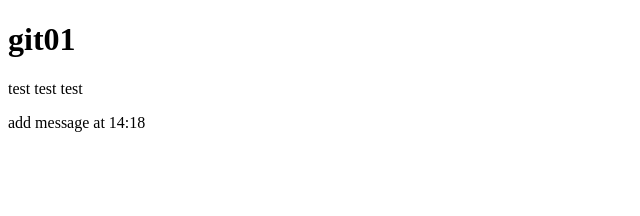
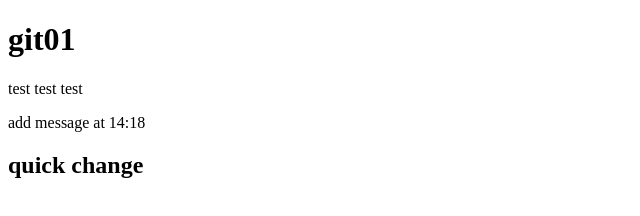
Before and after one commit to shinichiparis/git.project.01, a plain HTML site: page index.html in a window 1280 px wide. Shown: the whole page, without its empty margins (0-640 px from the left). Drawn offline with Linux system fonts and the light colour scheme.

Commit message:
quick change at 14:23

```diff
--- a/index.html
+++ b/index.html
@@ -8,5 +8,6 @@
     <h1>git01</h1>
     <p>test test test </p>
     <p>add message at 14:18</p>
+    <h2>quick change </h2>
 </body>
 </html>
```
